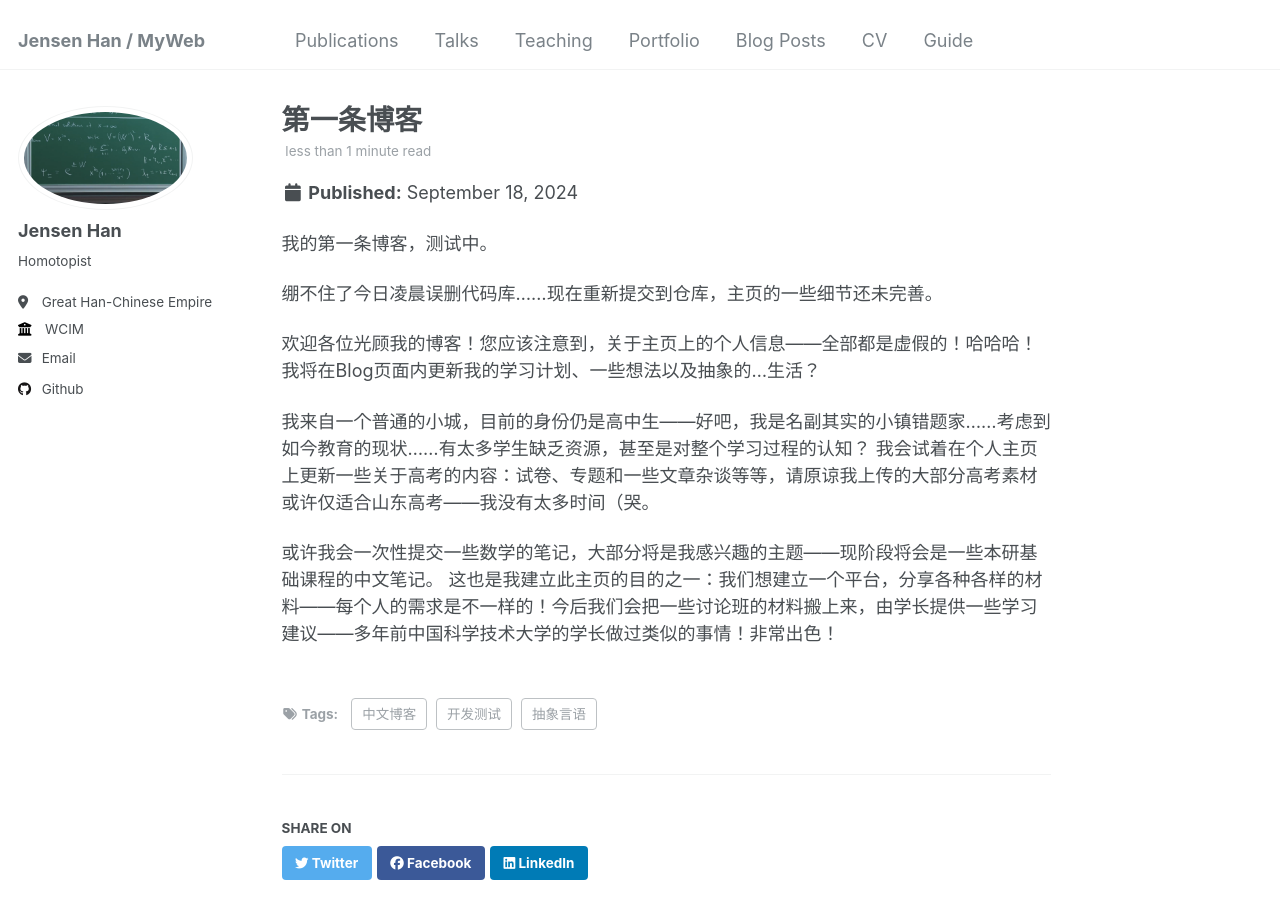
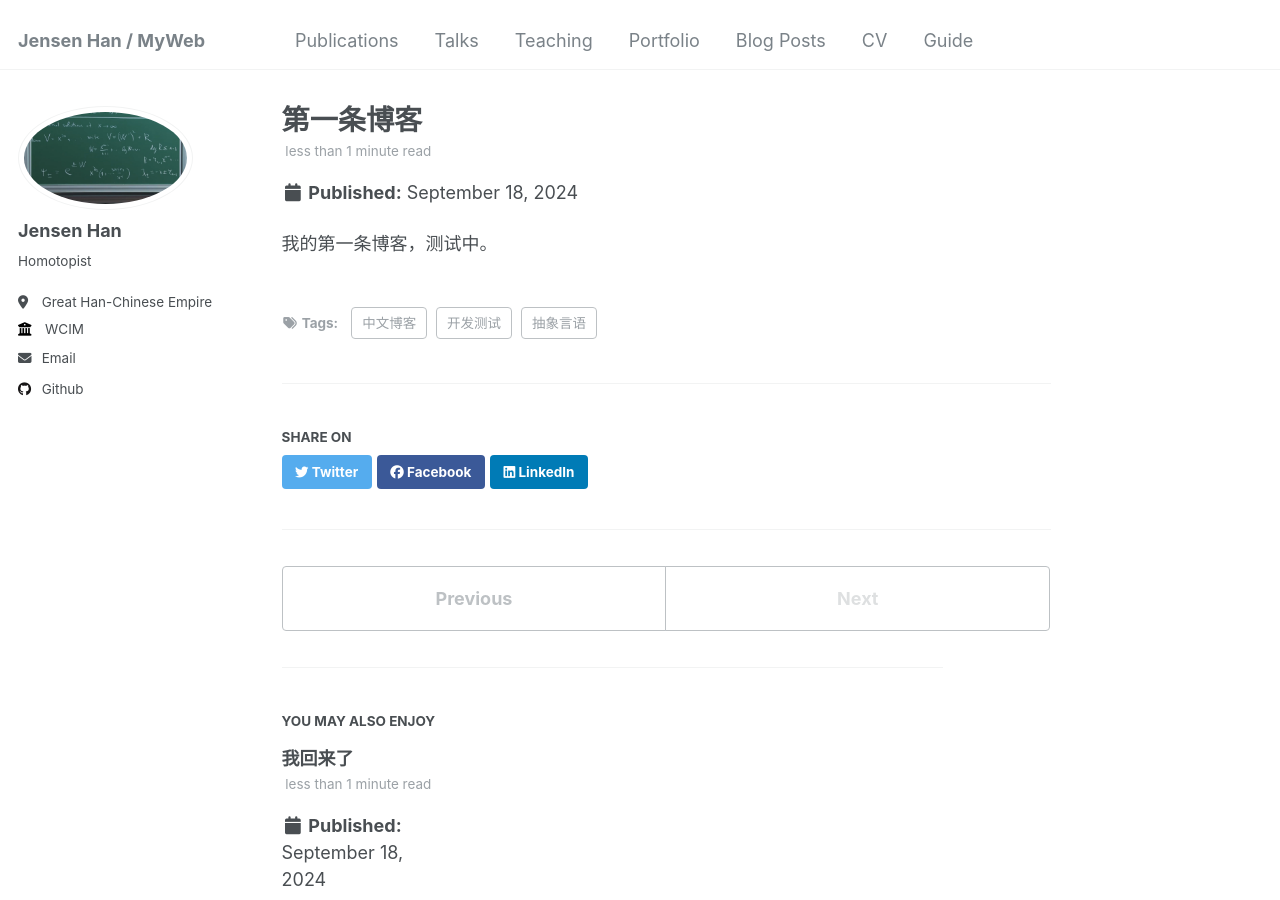
Before and after one commit to JensenHanSJ/JensenHanSJ.github.io, a Jekyll site: the page built from _posts/2199-01-01-future-post.md, in a window 1280 px wide and 900 px high. Built offline with Jekyll 4.4.1, drawn with Linux system fonts in a browser that asks for light colours.

Commit message:
Update 2199-01-01-future-post.md

```diff
--- a/_posts/2199-01-01-future-post.md
+++ b/_posts/2199-01-01-future-post.md
@@ -9,11 +9,3 @@ tags:
 ---
 
 我的第一条博客，测试中。
-
-绷不住了今日凌晨误删代码库......现在重新提交到仓库，主页的一些细节还未完善。
-
-欢迎各位光顾我的博客！您应该注意到，关于主页上的个人信息——全部都是虚假的！哈哈哈！我将在Blog页面内更新我的学习计划、一些想法以及抽象的...生活？
-
-我来自一个普通的小城，目前的身份仍是高中生——好吧，我是名副其实的小镇错题家......考虑到如今教育的现状......有太多学生缺乏资源，甚至是对整个学习过程的认知？ 我会试着在个人主页上更新一些关于高考的内容：试卷、专题和一些文章杂谈等等，请原谅我上传的大部分高考素材或许仅适合山东高考——我没有太多时间（哭。
-
-或许我会一次性提交一些数学的笔记，大部分将是我感兴趣的主题——现阶段将会是一些本研基础课程的中文笔记。 这也是我建立此主页的目的之一：我们想建立一个平台，分享各种各样的材料——每个人的需求是不一样的！今后我们会把一些讨论班的材料搬上来，由学长提供一些学习建议——多年前中国科学技术大学的学长做过类似的事情！非常出色！
```
